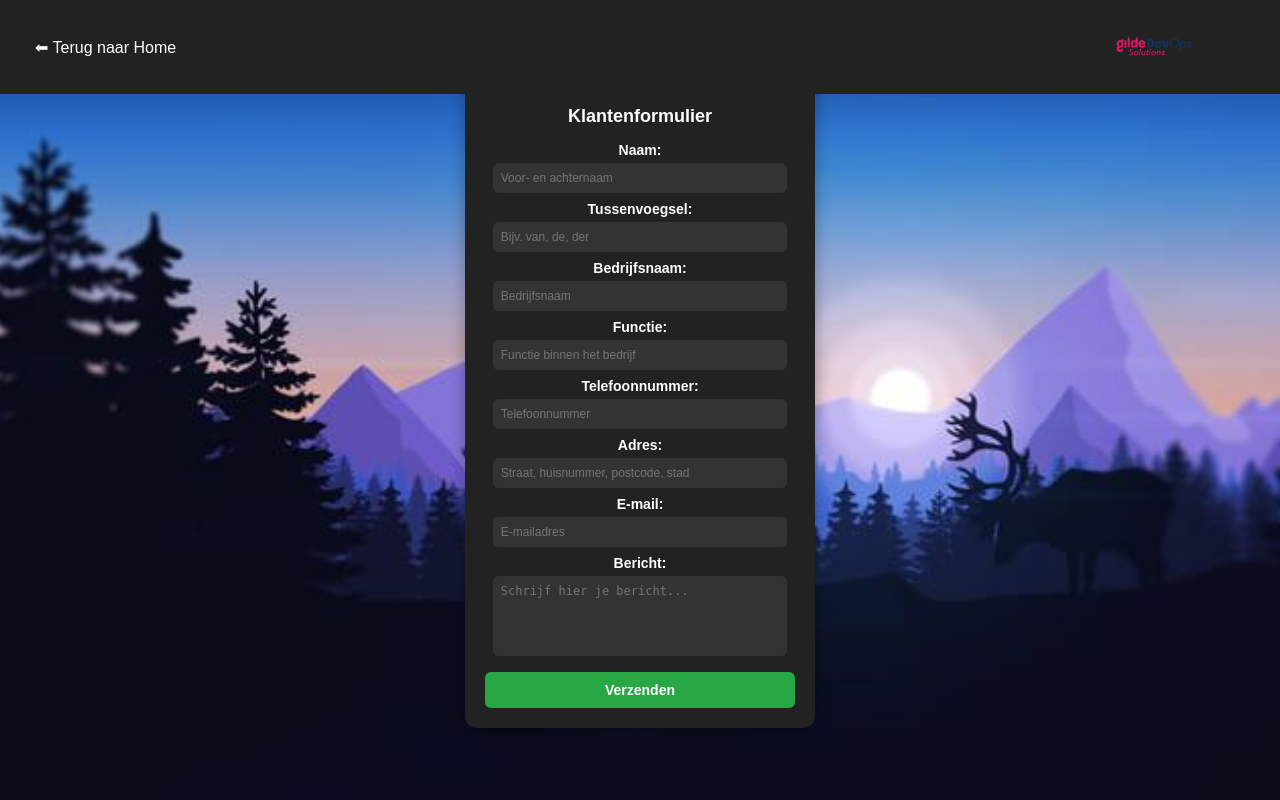
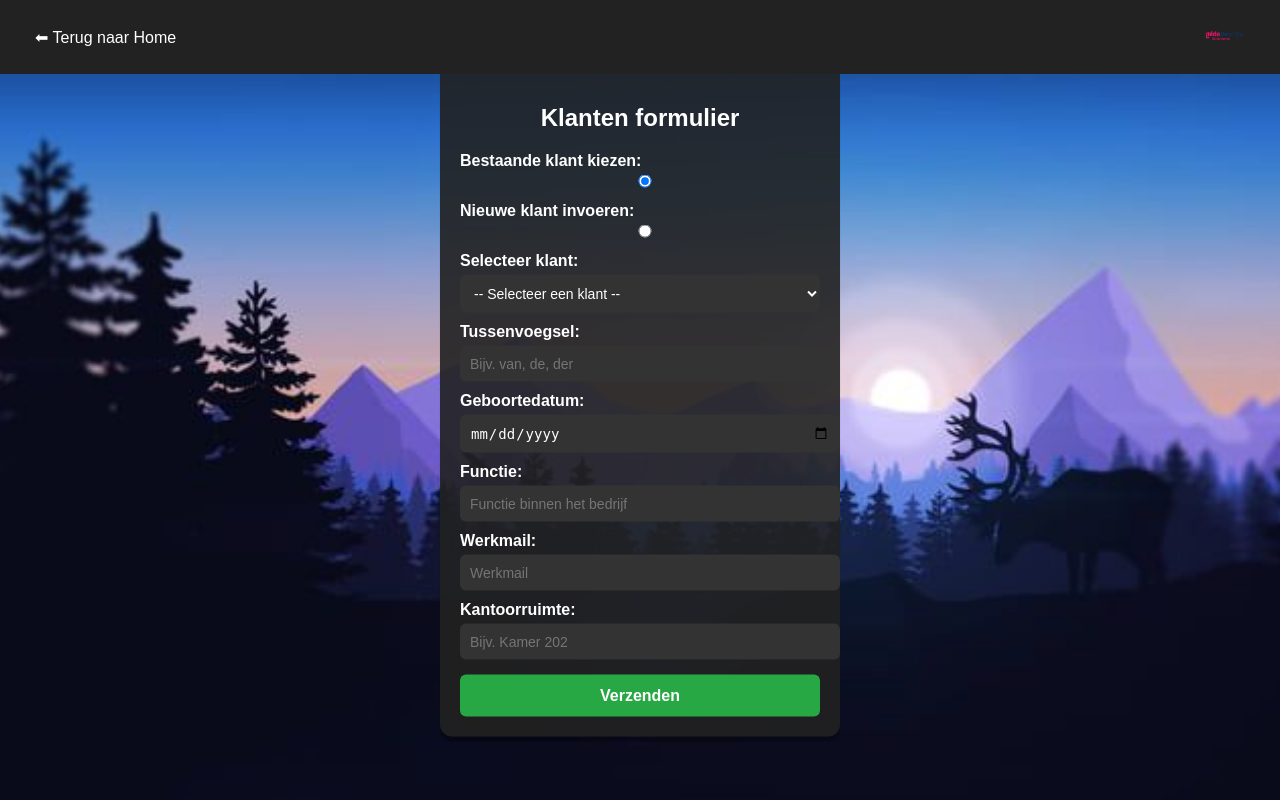
Before and after one commit to luukEU/urenregistratiesysteem, a PHP site: page /klanten_toevoegen.php in a window 1280 px wide. Run offline with PHP 8.4, Linux system fonts and the light colour scheme; data that the repository does not hold is empty.

Commit message:
drop down menue
dasdadas

```diff
--- a/klanten_toevoegen.php
+++ b/klanten_toevoegen.php
@@ -1,9 +1,15 @@
+<?php
+// Verbinding maken met de database
+require 'config.php';
+
+// Klanten ophalen voor dropdown
+$klanten = $conn->query("SELECT id, naam FROM klanten");
+?>
 <!DOCTYPE html>
 <html lang="nl">
 <head>
     <meta charset="UTF-8">
     <meta name="viewport" content="width=device-width, initial-scale=1.0">
-
     <title>Klantenformulier</title>
     <style>
         body {
@@ -11,25 +17,25 @@
             background-size: cover;
             font-family: Arial, sans-serif;
             display: flex;
+            flex-direction: column;
+            align-items: center;
             justify-content: center;
-      align-items: center;
             height: 100vh;
             margin: 0;
         }
-
         .navbar {
             width: 100%;
             background: #222;
             padding: 15px;
+            text-align: left;
             position: fixed;
             top: 0;
             left: 0;
-      box-sizing: border-box;
+            z-index: 1000;
             display: flex;
+            justify-content: space-between;
             align-items: center;
-      justify-content: space-between;  /* Verander dit naar space-between */
         }
-
         .navbar a {
             color: white;
             text-decoration: none;
@@ -37,118 +43,96 @@
             font-size: 16px;
             border-radius: 5px;
         }
-
         .navbar a:hover {
             background: #444;
         }
-
-    .home-logo {
-      height: 40px;
+        .navbar img {
+            height: 20px;
             margin-right: 10px;
-      cursor: pointer;
         }
-
-    .extra-logo {
-      height: 40px;
-      margin-left: 10px;
-      cursor: pointer;
-    }
-
-    .center-logos {
-      display: flex;
-      align-items: center;
-    }
-
         .container {
-      background: #222;
+            background: rgba(34, 34, 34, 0.9);
             color: white;
             padding: 20px;
             border-radius: 12px;
-      box-shadow: 0 5px 15px rgba(0, 0, 0, 0.3);
-      width: 80%;
-      max-width: 350px;
-      text-align: center;
+            box-shadow: 0 5px 1px rgba(0, 0, 0, 0.3);
+            width: 90%;
+            max-width: 400px;
+            position: absolute;
+            top: 50%;
+            left: 50%;
+            transform: translate(-50%, -50%);
             box-sizing: border-box;
         }
-
         h2 {
             text-align: center;
             color: white;
-      margin-bottom: 15px;
-      font-size: 18px;
+            margin-bottom: 20px;
         }
-
         label {
             font-weight: bold;
             display: block;
-      margin-top: 8px;
+            margin-top: 10px;
             color: white;
-      font-size: 14px;
         }
-
-    input, textarea {
-      width: 95%;
-      padding: 8px;
+        input, select {
+            width: 100%;
+            padding: 10px;
             margin-top: 5px;
             border: none;
             border-radius: 6px;
-      font-size: 12px;
+            font-size: 14px;
+            transition: 0.3s ease-in-out;
             background: #333;
             color: white;
-      box-sizing: border-box;
         }
-
-    input:focus, textarea:focus {
+        input:focus, select:focus {
             outline: none;
             background: #444;
         }
-
-    textarea {
-      resize: none;
-      height: 80px;
-    }
-
         button {
             background: #28a745;
             color: white;
-      padding: 10px;
+            padding: 12px;
             border: none;
             cursor: pointer;
             width: 100%;
             border-radius: 6px;
-      font-size: 14px;
+            font-size: 16px;
             font-weight: bold;
-      margin-top: 12px;
+            margin-top: 15px;
+            transition: 0.3s ease-in-out;
         }
-
         button:hover {
             background: #218838;
         }
 
-    /* Extra media queries voor responsiviteit */
         @media (max-width: 600px) {
+            .navbar {
+                text-align: center;
+                padding: 10px 15px;
+            }
+            .navbar a {
+                font-size: 14px;
+                padding: 8px 16px;
+            }
             .container {
-        width: 90%;
+                width: 95%;
                 padding: 15px;
+                max-width: none;
             }
-      .navbar {
-        padding: 10px;
-      }
-    }
-
-    @media (max-width: 400px) {
             h2 {
-        font-size: 16px;
+                font-size: 20px;
             }
             label {
-        font-size: 12px;
+                font-size: 14px;
             }
-      input, textarea {
-        font-size: 11px;
+            input, select {
+                font-size: 14px;
             }
             button {
-        font-size: 12px;
-        padding: 8px;
+                font-size: 14px;
+                padding: 10px;
             }
         }
     </style>
@@ -156,42 +140,76 @@
 <body>
     <div class="navbar">
         <a href="hoofdpagina.php">⬅ Terug naar Home</a>
-    <div class="center-logos">
         <a href="klanteninfo.php">
             <img src="images/devopslogo.png" alt="Home" class="home-logo">
         </a>
     </div>
+
+    <div class="container">
+        <h2>Klanten formulier</h2>
+        <form action="medewerkersinfo.php" method="POST">
+            <input type="hidden" name="form_type" value="medewerkers">
+
+
+<div class="radio-wrapper">
+    <div class="radio-row">
+        <label for="bestaande">Bestaande klant kiezen:</label>
+        <input type="radio" id="bestaande" name="klantkeuze" value="bestaande" checked onchange="toggleKlantInput()">
+    </div>
+    <div class="radio-row">
+        <label for="nieuwe">Nieuwe klant invoeren:</label>
+        <input type="radio" id="nieuwe" name="klantkeuze" value="nieuwe" onchange="toggleKlantInput()">
+    </div>
 </div>
 
-  <div class="container">
-    <h2>Klantenformulier</h2>
-    <form action="klanteninfo.php" method="POST">
-      <label for="naam">Naam:</label>
-      <input type="text" id="naam" name="naam" placeholder="Voor- en achternaam" required>
+
+<div id="bestaandeKlantDiv">
+    <label for="klant_id">Selecteer klant:</label>
+    <select id="klant_id" name="klant_id">
+        <option value="">-- Selecteer een klant --</option>
+        <?php while($klant = $klanten->fetch_assoc()): ?>
+            <option value="<?= $klant['id'] ?>"><?= htmlspecialchars($klant['naam']) ?></option>
+        <?php endwhile; ?>
+    </select>
+</div>
+
+<div id="nieuweKlantDiv" style="display: none;">
+    <label for="nieuwe_klant_naam">Nieuwe klantnaam:</label>
+    <input type="text" id="nieuwe_klant_naam" name="nieuwe_klant_naam" placeholder="Voer nieuwe klantnaam in">
+</div>
+
+<script>
+function toggleKlantInput() {
+    const isBestaande = document.getElementById('bestaande').checked;
+    document.getElementById('bestaandeKlantDiv').style.display = isBestaande ? 'block' : 'none';
+    document.getElementById('nieuweKlantDiv').style.display = isBestaande ? 'none' : 'block';
+
+    // Vereist-attributen dynamisch aanpassen
+    document.getElementById('klant_id').required = isBestaande;
+    document.getElementById('nieuwe_klant_naam').required = !isBestaande;
+}
+</script>
+
 
             <label for="tussenvoegsel">Tussenvoegsel:</label>
             <input type="text" id="tussenvoegsel" name="tussenvoegsel" placeholder="Bijv. van, de, der">
 
-      <label for="bedrijf">Bedrijfsnaam:</label>
-      <input type="text" id="bedrijf" name="bedrijf" placeholder="Bedrijfsnaam" required>
+            <label for="geboortedatum">Geboortedatum:</label>
+            <input type="date" id="geboortedatum" name="geboortedatum" required>
 
             <label for="functie">Functie:</label>
             <input type="text" id="functie" name="functie" placeholder="Functie binnen het bedrijf" required>
 
-      <label for="telefoon">Telefoonnummer:</label>
-      <input type="text" id="telefoon" name="telefoon" placeholder="Telefoonnummer" required>
+            <label for="werkmail">Werkmail:</label>
+            <input type="email" id="werkmail" name="werkmail" placeholder="Werkmail" required>
 
-      <label for="adres">Adres:</label>
-      <input type="text" id="adres" name="adres" placeholder="Straat, huisnummer, postcode, stad" required>
-
-      <label for="email">E-mail:</label>
-      <input type="email" id="email" name="email" placeholder="E-mailadres" required>
-
-      <label for="bericht">Bericht:</label>
-      <textarea id="bericht" name="bericht" placeholder="Schrijf hier je bericht..." required></textarea>
+            <label for="kantoorruimte">Kantoorruimte:</label>
+            <input type="text" id="kantoorruimte" name="kantoorruimte" placeholder="Bijv. Kamer 202" required>
 
             <button type="submit">Verzenden</button>
         </form>
+
     </div>
 </body>
 </html>
+<?php $conn->close(); ?>
```
Also changed, not shown: medewerkers_toevoegen.php (+2 -9 lines), styles.css (+19 -0 lines). Lines whose indentation alone changed are shown as unchanged.
